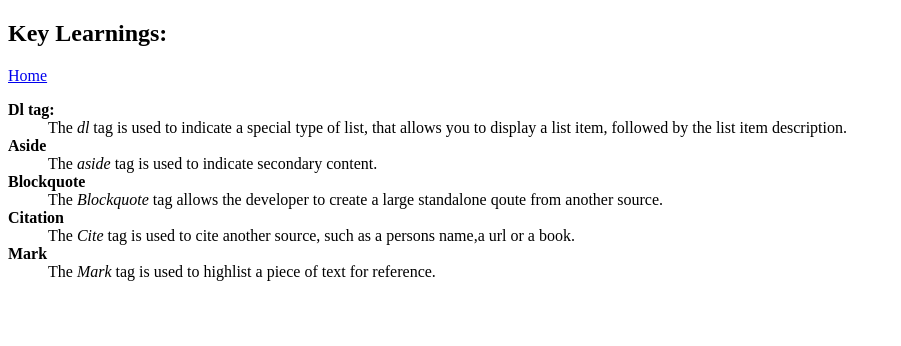
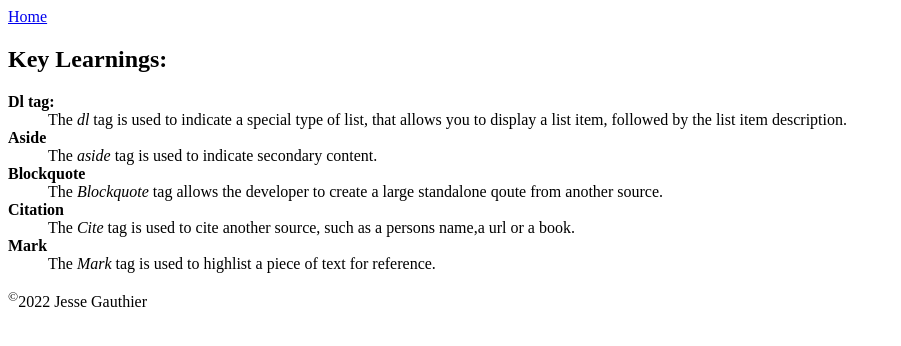
Before and after one commit to gaut0486/gaut0486.github.io, a plain HTML site: page html-assignment/notes.html in a window 1280 px wide. Shown: the whole page, without its empty margins (0-901 px from the left). Drawn offline with Linux system fonts and the light colour scheme.

Commit message:
fixing typo, adjusting location of heading tag

```diff
--- a/html-assignment/notes.html
+++ b/html-assignment/notes.html
@@ -6,14 +6,12 @@
     <meta name="viewport" content="width=device-width, initial-scale=1.0">
     <title>Jesse Gauthier Notes</title>
 </head>
+
 <body>
-    <header>
-        <h2>Key Learnings:</h2>
-    </header>
-
     <main>
         <a href="/html-assignment/index.html">Home</a>
         <article>
+            <h2>Key Learnings:</h2>
             <dl>
                 <dt><strong>Dl tag:</strong></dt>
                 <dd>The <em>dl</em> tag is used to indicate a special type of list, that allows you to display a list item, followed by the list item description.</dd>
@@ -32,5 +30,8 @@
             </dl>
         </article>
     </main>
+    <footer>
+        <p><sup>&copy;</sup>2022 Jesse Gauthier</p>
+    </footer>
 </body>
 </html>
```
Also changed, not shown: html-assignment/index.html (+1 -1 lines).
